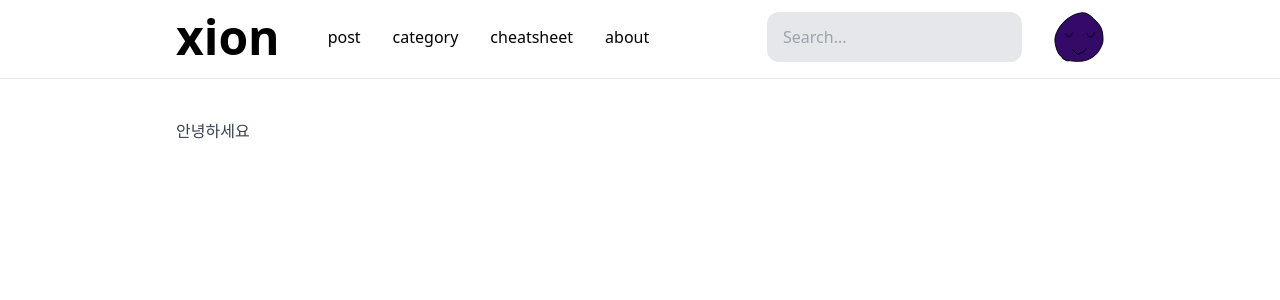
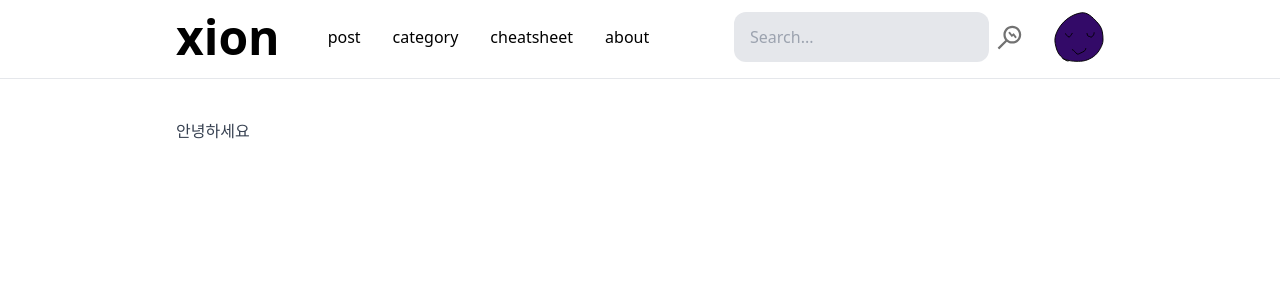
Before and after one commit to XionWCFM/devxion-blog, a Next.js app: page / in a window 1280 px wide. Shown: the top 300 px of the page. Built offline with nearby package versions, Linux system fonts and the light colour scheme.

Commit message:
footer setting

```diff
--- a/app/category/[slug]/page.tsx
+++ b/app/category/[slug]/page.tsx
@@ -1,8 +1,9 @@
+'use client';
 import { allDocuments, DocumentTypes } from '@/.contentlayer/generated';
 import { CardList, HeadingParagraph, Paragraph } from '@/components';
+import { usePathname } from 'next/navigation';
 
 import Tag from '@/components/atom-components/Tag';
-import { dateFormat } from '@/utils';
 import Link from 'next/link';
 import React from 'react';
 
@@ -11,7 +12,8 @@ interface pageProps {
     slug: string;
   };
 }
-interface TagsInterface {
+
+export interface TagsInterface {
   [key: string]: DocumentTypes[];
 }
 
@@ -30,7 +32,9 @@ const tagClassifier = () => {
 
 const tags = tagClassifier();
 
-const page = ({ params: { slug } }: pageProps) => {
+const Page = ({ params: { slug } }: pageProps) => {
+  const currentRoute = usePathname().split('/')[2];
+  console.log(currentRoute);
   return (
     <section>
       <HeadingParagraph>{slug.toUpperCase()}</HeadingParagraph>
@@ -40,7 +44,9 @@ const page = ({ params: { slug } }: pageProps) => {
         {Object.keys(tags).map((tag, i) => (
           <div key={`tag${i}`}>
             <Link href={`category/${tag}`}>
-              <Tag>{tag}</Tag>
+              <Tag className={currentRoute === tag ? 'ct scale-125 mx-3' : ''}>
+                {tag}
+              </Tag>
             </Link>
           </div>
         ))}
@@ -50,4 +56,4 @@ const page = ({ params: { slug } }: pageProps) => {
   );
 };
 
-export default page;
+export default Page;
--- a/app/cheatsheet/page.tsx
+++ b/app/cheatsheet/page.tsx
@@ -14,8 +14,9 @@ const page = ({}: pageProps) => {
   return (
     <div>
       <HeadingParagraph>CHEATSHEET</HeadingParagraph>
-      <Paragraph>잊어버리기 쉽지만 자주 쓰는 코드들을 모아봤습니다</Paragraph>
-      <Paragraph>🤭</Paragraph>
+      <Paragraph>
+        잊어버리기 쉽지만 자주 쓰는 코드들을 모아봤습니다 🤭
+      </Paragraph>
       <CardList docArray={allCheatSheets} />
     </div>
   );
--- a/app/layout.tsx
+++ b/app/layout.tsx
@@ -33,10 +33,12 @@ export default function RootLayout({
     <html lang="kr">
       <body className="dark:bg-gradient-to-br dark:from-black dark:to-gray-800  bg-white overflow-x-hidden min-h-screen">
         <Providers>
-          <Header />
-          <div className="text-gray-700 transition-colors duration-300 dark:text-gray-200 ">
-            <div className="  px-12 py-10 max-w-[1024px] mx-auto">
-              {children}
+          <div className=" wrap">
+            <Header />
+            <div className="text-gray-700 transition-colors duration-300 dark:text-gray-200 ">
+              <div className="  px-12 py-10 max-w-[1024px] mx-auto">
+                {children}
+              </div>
             </div>
           </div>
           <Footer />
--- a/components/ui-components/Header.tsx
+++ b/components/ui-components/Header.tsx
@@ -1,10 +1,14 @@
 'use client';
+
+import { usePathname } from 'next/navigation';
+import { cva } from 'class-variance-authority';
+import { cn } from '@/utils';
+import { Icons } from '@/assets';
 import Link from 'next/link';
 import React from 'react';
-import { usePathname } from 'next/navigation';
 import DarkModeToggleBtn from '../helper-components/DarkModeToggleBtn';
-import { cva } from 'class-variance-authority';
-import { cn } from '@/utils';
+import Button from '../atom-components/Button';
+import Image from 'next/image';
 
 const HighlightVariants = cva(
   `transition-all duration-300
@@ -14,7 +18,8 @@ const HighlightVariants = cva(
     variants: {
       variant: {
         default: 'hover:scale-110',
-        highlight: ' text-yellow-400 font-extrabold scale-110',
+        highlight:
+          ' text-yellow-400 font-extrabold scale-110 underline underline-offset-8 decoration-dashed',
       },
     },
     defaultVariants: {
@@ -28,7 +33,8 @@ const navigateArray = ['post', 'category', 'cheatsheet', 'about'];
 interface HeaderProps {}
 
 const Header = ({}: HeaderProps) => {
-  const currentRoute = usePathname();
+  const currentRoute = usePathname().split('/')[1];
+
   return (
     <header className=" flex lg:block lg:sticky top-0 z-30 bg-white  pb-4 pt-3 border-b dark:border-gray-200 border-gray-200 dark:bg-black smooth">
       <div className=" flex lg:flex-row flex-col lg:justify-between lg:items-center gap-y-8 max-w-[1024px] mx-auto px-12 ">
@@ -38,13 +44,13 @@ const Header = ({}: HeaderProps) => {
               xion
             </p>
           </Link>
-          <div className=" flex gap-4 lg:gap-8 flex-col lg:flex-row lg:items-start items-end">
+          <div className=" gap-4 lg:gap-8 grid grid-cols-2 lg:flex lg:flex-row lg:items-start items-end">
             {navigateArray.map((item) => (
               <Link
                 href={item === 'category' ? `/${item}/all` : `/${item}`}
                 key={item}
                 className={
-                  currentRoute === `/${item}`
+                  currentRoute === item
                     ? cn(HighlightVariants({ variant: 'highlight' }))
                     : cn(HighlightVariants())
                 }
@@ -60,6 +66,14 @@ const Header = ({}: HeaderProps) => {
             className=" rounded-xl pl-4 pr-2 py-1 dark:bg-gray-900 lg:dark:bg-black dark:bg-opacity-90 dark:text-white bg-gray-200 focus:border-2 border-yellow-500  "
             placeholder="Search..."
           />
+          <Button className=" -ml-9 lg:-ml-6">
+            <Image
+              src={Icons.SearchIcon.src}
+              alt={Icons.SearchIcon.alt}
+              width={25}
+              height={25}
+            />
+          </Button>
           <DarkModeToggleBtn />
         </div>
       </div>
--- a/styles/animation.css
+++ b/styles/animation.css
@@ -14,3 +14,20 @@
     transform: translateY(0);
   }
 }
+
+.ct {
+  background-color: #fe4a49;
+  animation: ct 6s infinite;
+}
+
+@keyframes ct {
+  25% {
+    background-color: #2ab7ca;
+  }
+  50% {
+    background-color: #fed766;
+  }
+  75% {
+    background-color: #faa275;
+  }
+}
--- a/styles/globals.css
+++ b/styles/globals.css
@@ -35,3 +35,7 @@ input {
   appearance: none;
   outline: none;
 }
+
+.wrap {
+  min-height: calc(100vh - 104px);
+}
```
